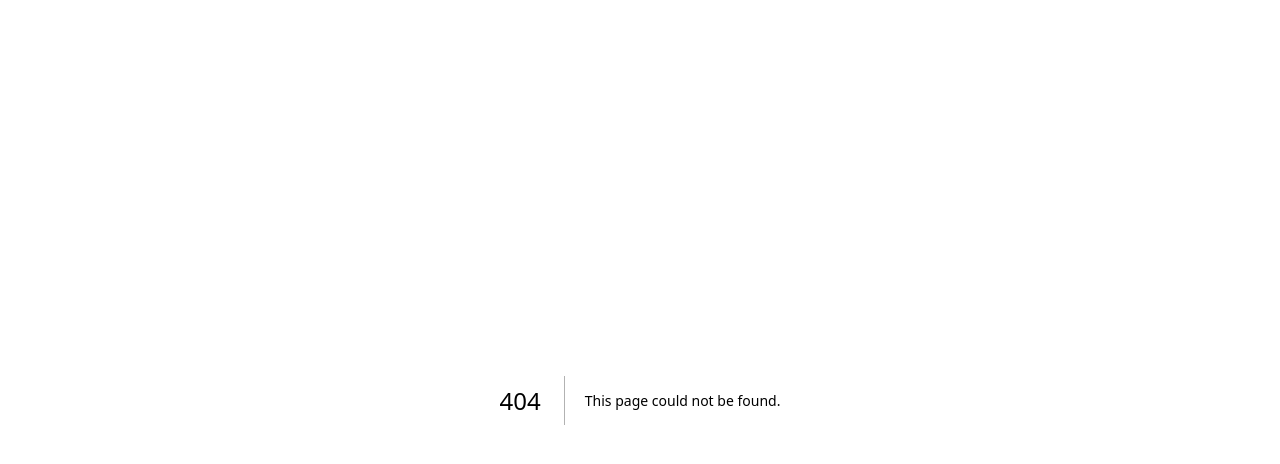
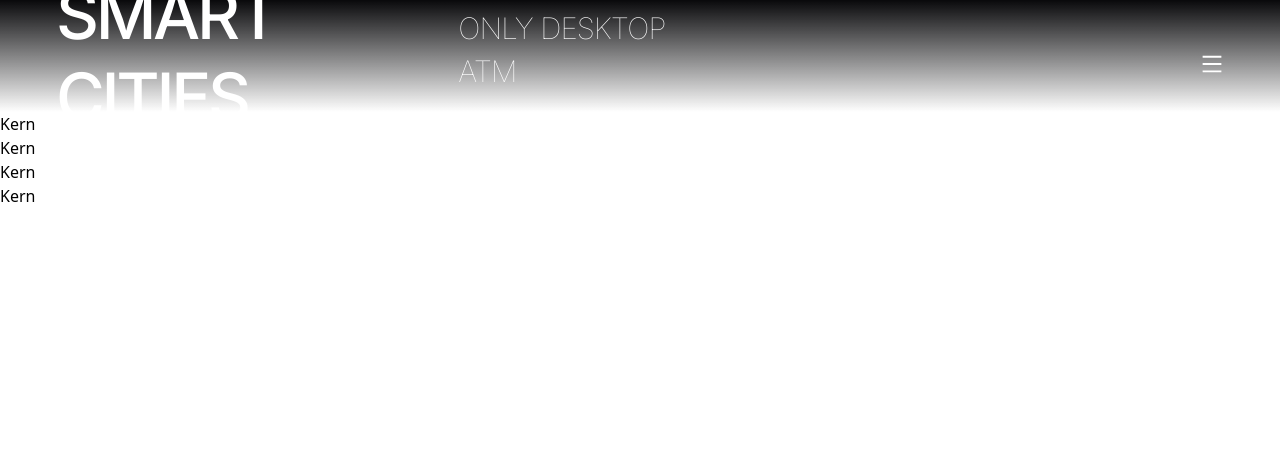
Before and after one commit to nlsmllr/SCFE, a Next.js app: page /Contact in a window 1280 px wide. Before the commit this address had no page. Shown: the top 464 px of the page. Built offline with nearby package versions, Linux system fonts and the light colour scheme.

Commit message:
feat: contact

```diff
--- a/src/app/Components/Atoms/BarChrt.tsx
+++ b/src/app/Components/Atoms/BarChrt.tsx
@@ -1,5 +1,5 @@
 import { XAxis, YAxis, CartesianGrid, Tooltip, Legend, ResponsiveContainer, BarChart, Bar, Label } from 'recharts';
-import { data } from '../../../../mock-data';
+import { data } from '../../../Constants/mock-data';
 
 export const BarChrt = ({ title, subtitle }: { title: string, subtitle: string }) => {
   return (
--- a/src/app/Components/Atoms/MultiLineChrt.tsx
+++ b/src/app/Components/Atoms/MultiLineChrt.tsx
@@ -1,5 +1,5 @@
 import { LineChart, Line, XAxis, YAxis, CartesianGrid, Tooltip, Legend, ResponsiveContainer, Area, AreaChart } from 'recharts';
-import { data } from '../../../../mock-data';
+import { data } from '../../../Constants/mock-data';
 
 export const MultiLineChrt = ({ title, subtitle }: { title: string, subtitle: string }) => {
   return (
--- a/src/app/Components/Atoms/PieChrt.tsx
+++ b/src/app/Components/Atoms/PieChrt.tsx
@@ -1,5 +1,5 @@
 import { ResponsiveContainer, PieChart, Pie, Tooltip } from 'recharts';
-import { pieData01, pieData02 } from '../../../../mock-data';
+import { pieData01, pieData02 } from '../../../Constants/mock-data';
 import { normalize } from 'node:path/win32';
 export const PieChrt = ({ title, subtitle, category }: { title: string, subtitle: string, category: string[] }) => {
   return (
--- a/src/app/Components/Atoms/RadarChrt.tsx
+++ b/src/app/Components/Atoms/RadarChrt.tsx
@@ -1,5 +1,5 @@
 import { RadarChart, Radar, PolarGrid, XAxis, YAxis, Text, CartesianGrid, Tooltip, Legend, ResponsiveContainer, Area, AreaChart, PolarAngleAxis, PolarRadiusAxis, Label } from 'recharts';
-import { radarData } from '../../../../mock-data';
+import { radarData } from '../../../Constants/mock-data';
 
 export const RadarChrt = ({ title, subtitle }: { title: string, subtitle: string }) => {
   return (
--- a/src/app/Components/Atoms/SingleLineChrt.tsx
+++ b/src/app/Components/Atoms/SingleLineChrt.tsx
@@ -1,5 +1,5 @@
 import { LineChart, Line, XAxis, YAxis, CartesianGrid, Tooltip, Legend, ResponsiveContainer, Brush, Area } from 'recharts';
-import { data } from '../../../../mock-data';
+import { data } from '../../../Constants/mock-data';
 
 export const SingleLineChrt = ({ title, subtitle }: { title: string, subtitle: string }) => {
   return (
--- a/src/app/Components/Molecules/Header.tsx
+++ b/src/app/Components/Molecules/Header.tsx
@@ -1,6 +1,7 @@
 import React, { useState } from 'react';
 import '../../globals.css';
 import { AiOutlineMenu, AiOutlineClose } from 'react-icons/ai';
+import Link from 'next/link';
 
 export const TopBar = () => {
   const [menuOpen, setMenuOpen] = useState(false);
@@ -28,7 +29,7 @@ export const TopBar = () => {
               <a href="#services" className="menuBlock">Services</a>
             </li>
             <li className="p-4 md:p-0 md:mx-4 flex justify-center md:justify-start">
-              <a href="#contact" className="menuBlock">Contact</a>
+              <Link href="/Contact" className="menuBlock">Contact</Link>
             </li>
           </ul>
         </div>
--- /dev/null
+++ b/src/app/Contact/page.tsx
@@ -0,0 +1,17 @@
+"use client"
+import { Footer } from "../Components/Molecules/Footer";
+import { TopBar } from "../Components/Molecules/Header";
+import './../globals.css'
+
+export default function Contact() {
+  return (
+    <main className="h-screen bg-red">
+      <TopBar />
+      <h1 className="">Kern</h1>
+      <h1 className="">Kern</h1>
+      <h1 className="">Kern</h1>
+      <h1 className="">Kern</h1>
+        <Footer />
+    </main>
+  );
+}
```
Also changed, not shown: src/Constants/mock-data.ts (renamed from mock-data.ts), 2 other files (tests, documents, lock files or other folders).
